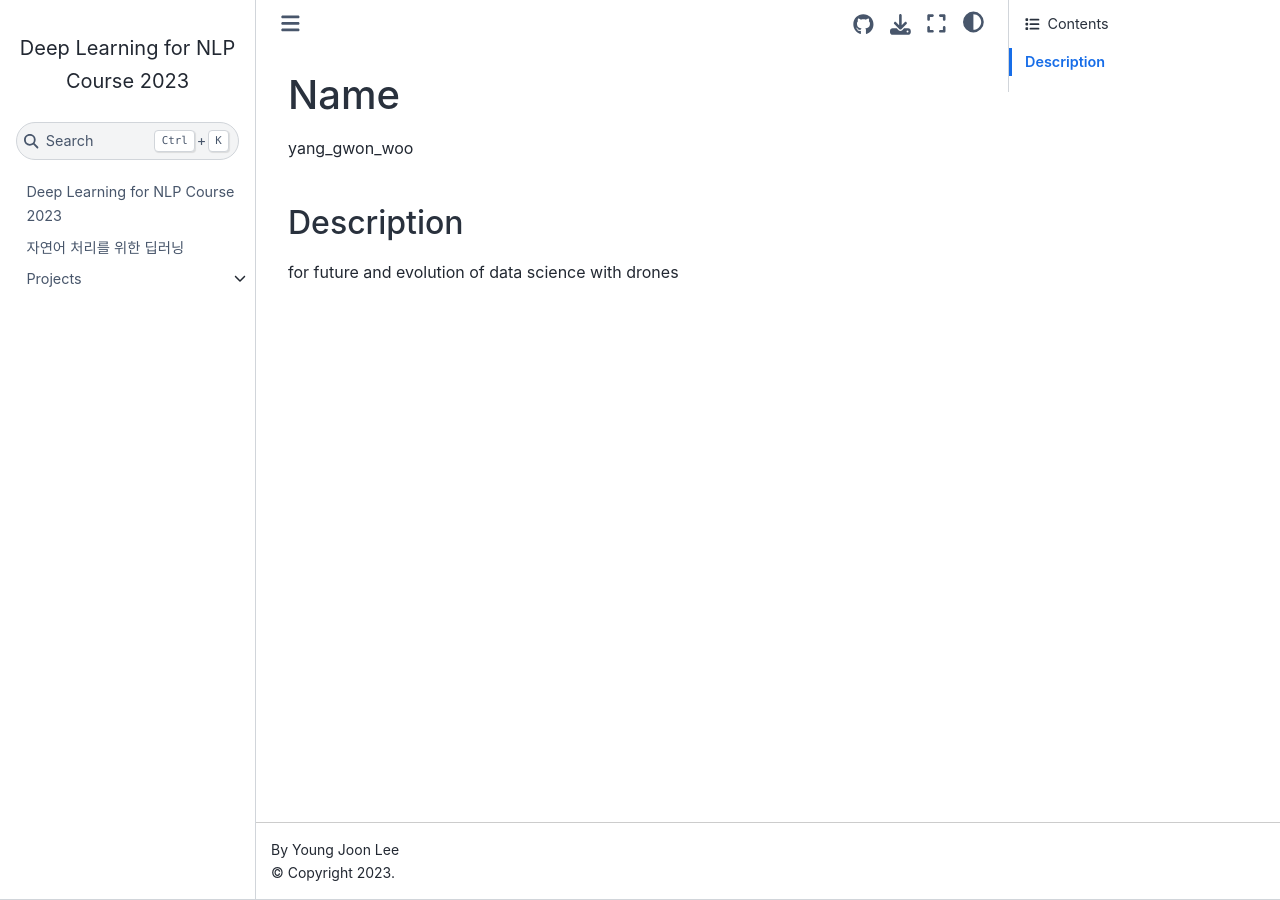
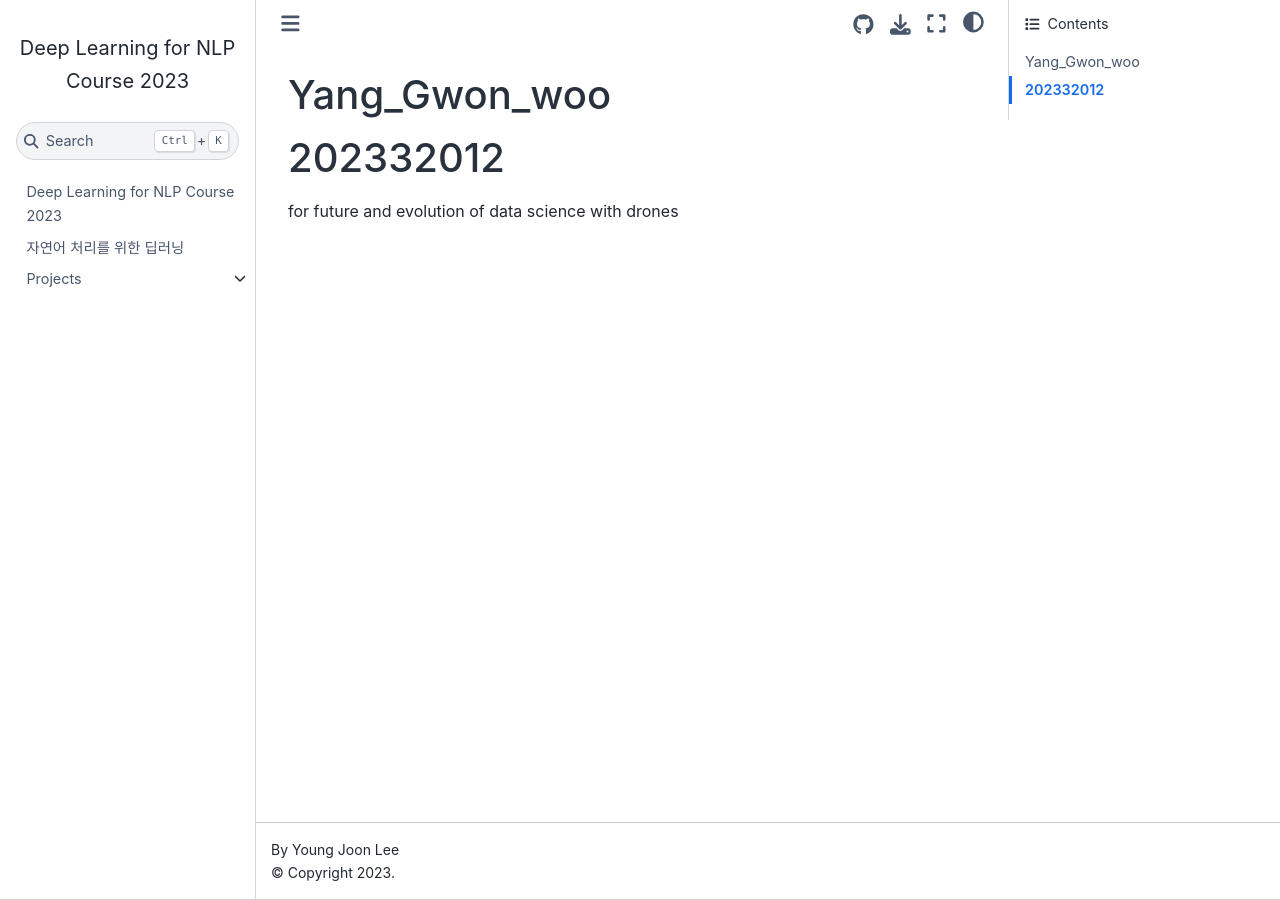
Before and after one commit to ypilseong/deepnlp-2023, a Jupyter Book: the page built from book/projects/202332012/Index.md, in a window 1280 px wide. Built offline with Jupyter Book 1.0.4 settings and Sphinx 7.4.7 and the Sphinx Book theme 1.1.4, drawn with Linux system fonts in a browser that asks for light colours.

Commit message:
Update Index.md

```diff
--- a/book/projects/202332012/Index.md
+++ b/book/projects/202332012/Index.md
@@ -1,7 +1,5 @@
-# Name
+## Yang_Gwon_woo
 
-yang_gwon_woo
-
-## Description
+## 202332012
 
 for future and evolution of data science with drones
```
